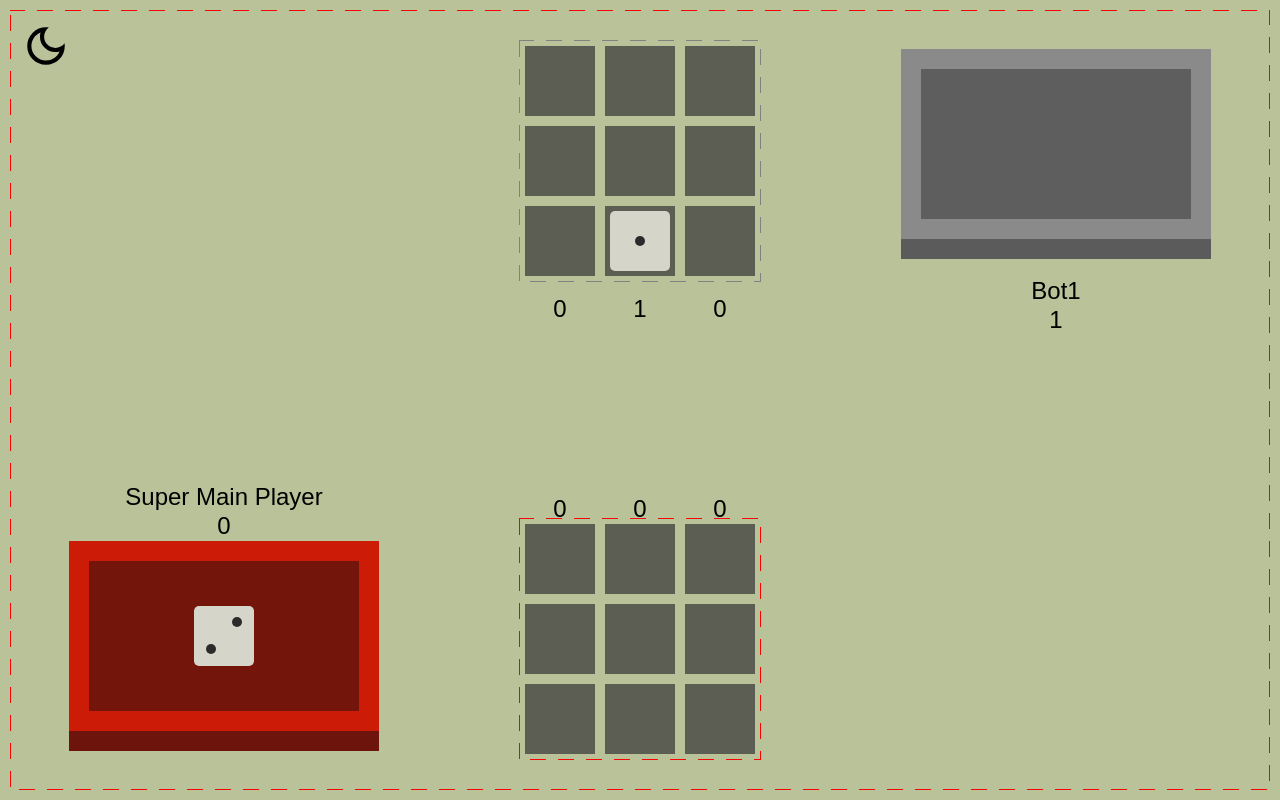
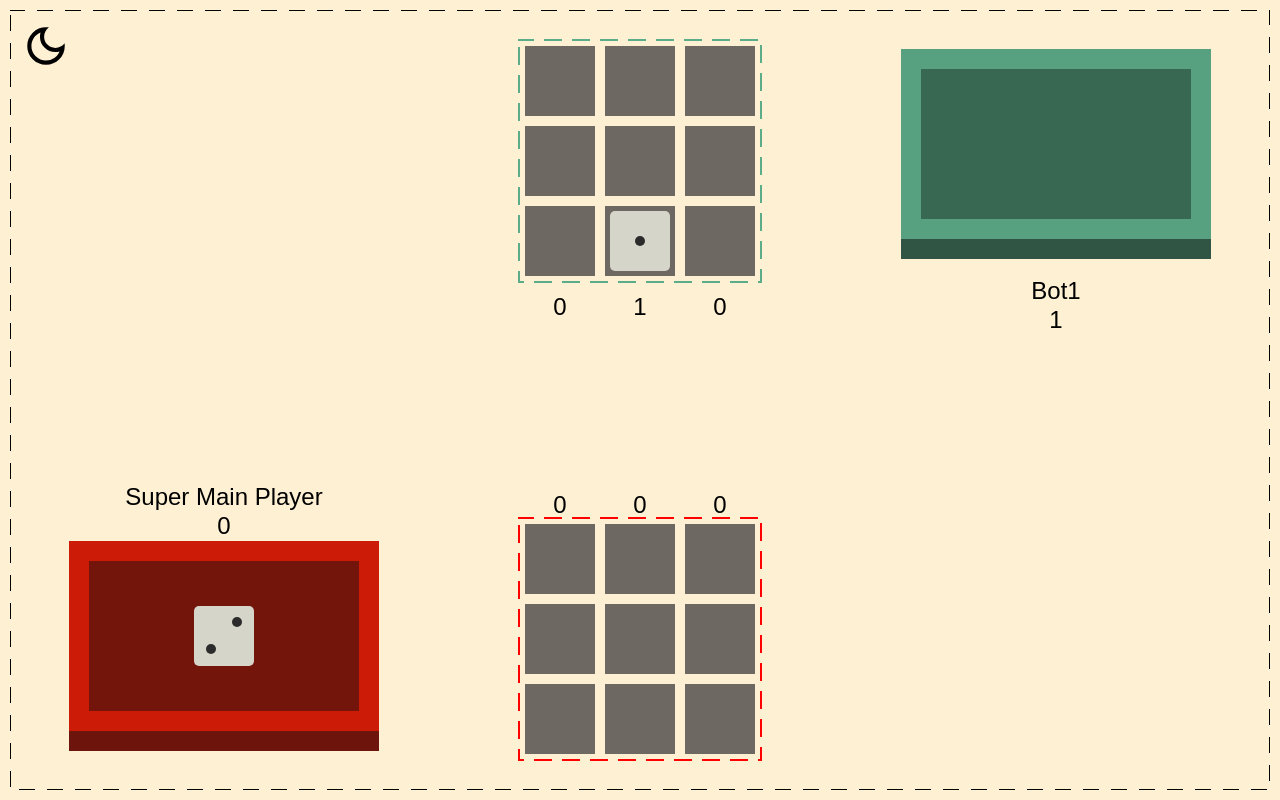
Before and after one commit to madanimatronic/knucklebones, a Next.js app: page / in a window 1280 px wide. Built offline with nearby package versions, Linux system fonts and the light colour scheme; a web font is replaced by a local one.

Commit message:
feat: improve themes and add minor improvements

```diff
--- a/src/components/PlayerField/PlayerField.module.scss
+++ b/src/components/PlayerField/PlayerField.module.scss
@@ -12,7 +12,7 @@
   column-gap: var(--field-gap);
   width: fit-content;
   margin-bottom: var(--points-container-cover-margin);
-  @include mixins.custom-dashed-border(2px, rgb(130, 130, 130), 5px);
+  @include mixins.custom-dashed-border(4px, rgb(130, 130, 130), 5px);
 
   // Адаптив для Dice и для PlayerField задан
   // отдельно друг от друга, что не совсем хорошо
@@ -83,6 +83,18 @@
     // background: rgba(255, 102, 56, 0.5);
     justify-content: center;
     align-items: center;
+
+    @include mixins.responsive('lg') {
+      padding-top: 16px;
+    }
+
+    @include mixins.responsive('md') {
+      padding-top: 12px;
+    }
+
+    @include mixins.responsive('lg-height') {
+      padding-top: 12px;
+    }
   }
 }
 
@@ -102,7 +114,7 @@
 
 // Класс для главного ирока. Выделяет его интерфейс
 .mainPlayer {
-  @include mixins.custom-dashed-border(2px, $full-red, 5px);
+  @include mixins.custom-dashed-border(4px, $full-red, 5px);
   margin-bottom: 0;
   margin-top: var(--points-container-cover-margin);
 }
--- a/src/components/PlayerWidgets/PlayerWidgets.module.scss
+++ b/src/components/PlayerWidgets/PlayerWidgets.module.scss
@@ -32,16 +32,17 @@
 // TODO: для красоты можно добавить соотношение сторон,
 // чтобы при сжатии у доски сохранялись какие-то пропорции
 .board {
-  --shadow-color: #5b5b5b;
+  // --shadow-color: #5b5b5b;
   display: flex;
   justify-content: center;
   align-items: center;
-  background-color: #5e5e5e;
+  background-color: var(--board-main-color, #5e5e5e);
   max-height: 190px;
   height: 100%;
   align-self: stretch;
-  border: var(--border-size) solid #8a8a8a;
-  box-shadow: 0px var(--box-shadow-offset) var(--shadow-color);
+  border: var(--border-size) solid var(--board-border-color, #8a8a8a);
+  // box-shadow: 0px var(--box-shadow-offset) var(--shadow-color);
+  box-shadow: 0px var(--box-shadow-offset) var(--board-shadow-color, #5b5b5b);
   margin-bottom: var(--box-shadow-offset);
 
   @include mixins.responsive('sm') {
@@ -50,10 +51,9 @@
 }
 
 .mainPlayer {
-  --shadow-color: #6d140c;
-  background-color: #74150c;
-  // background-color: #8a190e;
-  border-color: #cc1b06;
+  --board-main-color: #74150c;
+  --board-border-color: #cc1b06;
+  --board-shadow-color: #6d140c;
 }
 
 .reversed {
--- a/src/pages/index.tsx
+++ b/src/pages/index.tsx
@@ -40,6 +40,8 @@ export default function Home() {
   // TODO: подумать как побороть моргание экрана при загрузке страницы
   // (или можно сделать лоадер при загрузке страницы)
   const [isDarkMode, setIsDarkMode] = useState(true);
+
+  const [isPageLoading, setIsPageLoading] = useState(true);
 
   // Добавляет кубик в колонку активного игрока и обновляет поля игроков
   // Также переключает ход, определяет новое состояние игры и кидает кубик
@@ -103,6 +105,8 @@ export default function Home() {
     // Срабатывает когда пользователь меняет предпочтение темы без перезагрузки
     mediaQuery.addEventListener('change', handleChange);
 
+    setIsPageLoading(false);
+
     return () => {
       mediaQuery.removeEventListener('change', handleChange);
     };
@@ -132,19 +136,41 @@ export default function Home() {
         metaDescription='some description'
         iconLink='/favicon.ico'
       />
-      <div className={clsx(s.page, isDarkMode ? s.dark : s.light)}>
-        <main className={s.main}>
-          {/* TODO: Обернуть Image в кнопку для доступности и
-          стилизовать обводку при выборе через tab */}
-          <Image
+      {/* Скрывать страницу на время загрузки помогает избежать вспышки
+      Ещё благодаря стилям в globals когда страница спрятана, фон body (и html) будет
+      соответствовать выбранной теме и будет либо черным, либо белым
+      Даже если будет виден этот фон, то переход между ним и страницей не будет сильно выделяться */}
+      <div
+        className={clsx(s.page, isDarkMode ? s.dark : s.light, {
+          [s.hidden]: isPageLoading,
+        })}
+      >
+        <main
+          className={clsx(
+            s.main,
+            isDarkMode ? s.darkThemeDashedBorder : s.lightThemeDashedBorder,
+          )}
+        >
+          <button
             className={s.themeButton}
-            src={isDarkMode ? '/light-mode.svg' : '/dark-mode.svg'}
+            aria-label='theme button'
             onClick={() => setIsDarkMode(!isDarkMode)}
-            alt='theme-mode button'
-            width={50}
-            height={50}
-            priority
-          />
+          >
+            {/* Не рендерим иконку при загрузке, потому что может
+            пререндериться не та иконка, появляется мерцание и заметна смена иконки
+            При таком подходе всё равно может быть небольшое мерцание,
+            но так всё же лучше */}
+            {!isPageLoading && (
+              <Image
+                className={s.themeIcon}
+                src={isDarkMode ? '/light-mode.svg' : '/dark-mode.svg'}
+                alt='theme icon'
+                width={50}
+                height={50}
+                priority
+              />
+            )}
+          </button>
           <PlayerWidgets
             className={s.playerWidgets}
             playerName={playerState.name}
@@ -191,7 +217,10 @@ export default function Home() {
             </button>
           </div>
           <PlayerField
-            className={s.botField}
+            className={clsx(
+              s.botField,
+              isDarkMode ? s.darkThemeDashedBorder : s.lightThemeDashedBorder,
+            )}
             fieldData={reverseField(botState.field)}
             calculateColumnPointsFunction={game.calculateColumnPoints.bind(
               game,
@@ -201,7 +230,7 @@ export default function Home() {
             )}
           />
           <PlayerWidgets
-            className={s.botWidgets}
+            className={clsx(s.botWidgets, isDarkMode ? s.dark : s.light)}
             playerName={botState.name}
             playerPoints={game.calculatePlayerPoints(botState)}
             diceValue={diceState}
--- a/src/styles/Home.module.scss
+++ b/src/styles/Home.module.scss
@@ -53,7 +53,7 @@
 }
 
 .light {
-  --background: #bac299;
+  --background: #fef0d3;
   --foreground: #000000;
 }
 
@@ -81,7 +81,7 @@
   align-items: center;
   justify-items: center;
   column-gap: var(--grid-column-gap);
-  @include mixins.custom-dashed-border(2px, $full-red, var(--base-padding));
+  // @include mixins.custom-dashed-border(2px, $full-red, var(--base-padding));
 
   @include mixins.responsive('md') {
     grid-template-rows: 1fr 140px 1fr;
@@ -98,13 +98,38 @@
   @include mixins.responsive('md-height') {
     grid-template-rows: 1fr 120px 1fr;
   }
+
+  // К сожалению, такое странное решение обусловлено большой сложностью динамической замены
+  // цвета в рамке. Это особенность реализации рамки, поэтому приходится использовать отдельные классы
+  &.darkThemeDashedBorder {
+    @include mixins.custom-dashed-border(2px, $full-red, var(--base-padding));
+  }
+
+  &.lightThemeDashedBorder {
+    @include mixins.custom-dashed-border(
+      2px,
+      rgb(0, 0, 0),
+      var(--base-padding)
+    );
+  }
 }
 
 .themeButton {
   align-self: flex-start;
   justify-self: flex-start;
+  background: none;
+  border: none;
+  font-size: 0;
   cursor: pointer;
 
+  &:focus-visible {
+    // outline: 2px dashed $full-red;
+    outline: 2px dashed var(--foreground);
+    outline-offset: 1px;
+  }
+}
+
+.themeIcon {
   @include mixins.responsive('sm') {
     width: 40px;
     height: 40px;
@@ -174,22 +199,53 @@
     }
 
     &:focus-visible {
-      outline: 2px solid $full-white;
+      outline: 2px dashed var(--foreground);
+      outline-offset: 1px;
     }
   }
-  .hidden {
-    visibility: hidden;
-  }
+}
+
+.hidden {
+  visibility: hidden;
 }
 
 .botField {
   grid-row: 1;
   grid-column: 2;
+
+  // Здесь те же трудности работы с пунктирной рамкой
+  // Задаём её в стилях страницы, потому что на странице есть информация о выбранной
+  // цветовой теме
+  // P.S. В самом компоненте поля уже задана стандартная рамка, но её можно переопределить
+  &.darkThemeDashedBorder {
+    @include mixins.custom-dashed-border(4px, rgb(130, 130, 130), 5px);
+  }
+
+  &.lightThemeDashedBorder {
+    @include mixins.custom-dashed-border(4px, rgb(91, 173, 137), 5px);
+  }
 }
 
 .botWidgets {
   grid-row: 1;
   grid-column: 3;
+
+  // Стандартный цвет описан в самом компоненте,
+  // а здесь задаётся нужный цвет для цветовой темы страницы
+  // Цвет доски в тёмной теме может совпадать со стандартным цветом, но не обязан
+  // P.S. в компоненте виджетов стандартный стиль доски - стиль в тёмной теме,
+  // поэтому его можно повторно не определять,
+  // но для большего контроля и ясности всё же желательно это сделать
+  &.light {
+    --board-main-color: #386752;
+    --board-border-color: #57a080;
+    --board-shadow-color: #305545;
+  }
+  &.dark {
+    --board-main-color: #5e5e5e;
+    --board-border-color: #8a8a8a;
+    --board-shadow-color: #5b5b5b;
+  }
 }
 
 // TODO:
--- a/src/styles/globals.scss
+++ b/src/styles/globals.scss
@@ -1,16 +1,16 @@
 @use './variables' as *;
 
-// :root {
-//   --background: #ffffff;
-//   --foreground: #171717;
-// }
+:root {
+  --background: #ffffff;
+  --foreground: #000000;
+}
 
-// @media (prefers-color-scheme: dark) {
-//   :root {
-//     --background: #0a0a0a;
-//     --foreground: #ededed;
-//   }
-// }
+@media (prefers-color-scheme: dark) {
+  :root {
+    --background: #000000;
+    --foreground: #ffffff;
+  }
+}
 
 html,
 body {
@@ -21,7 +21,6 @@ body {
 // В body указываются запасные шрифты
 body {
   color: var(--foreground);
-  // color: $full-white;
   background: var(--background);
   font-family: Arial, Helvetica, sans-serif;
   -webkit-font-smoothing: antialiased;
```
